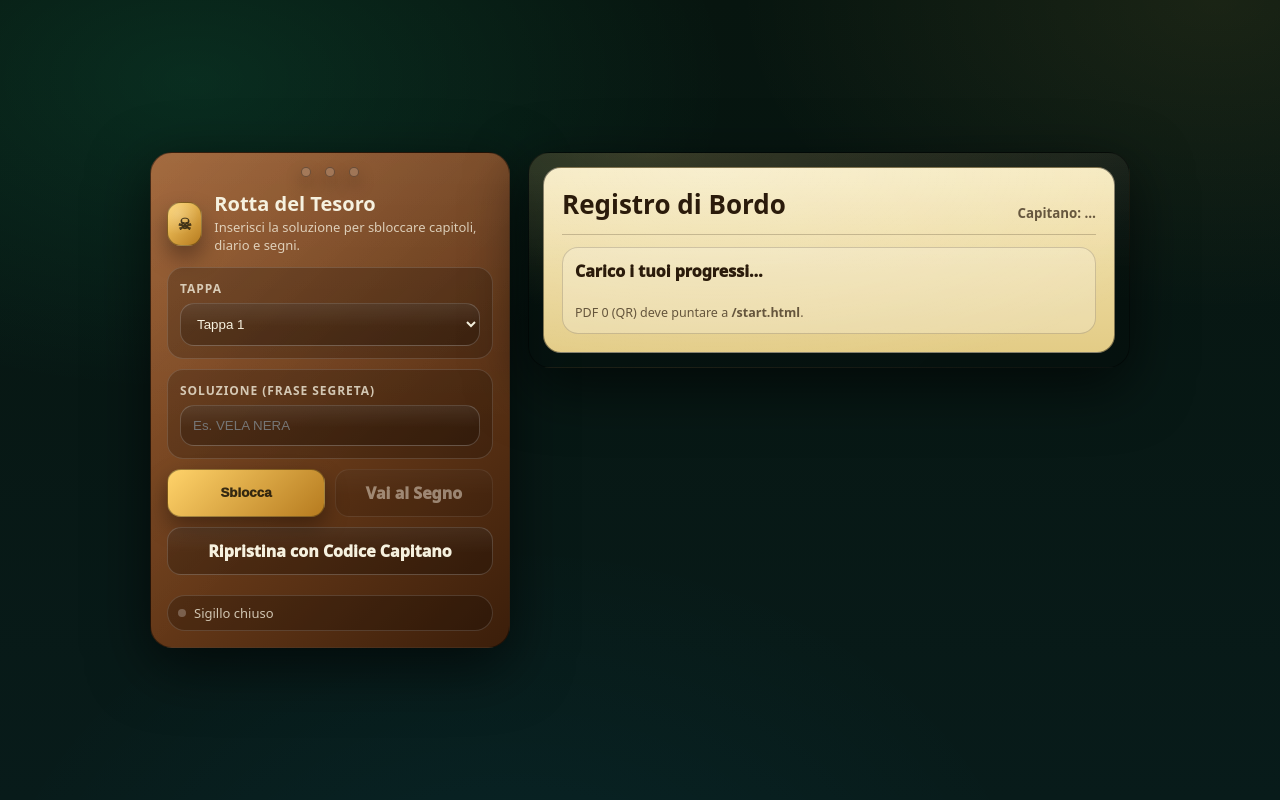
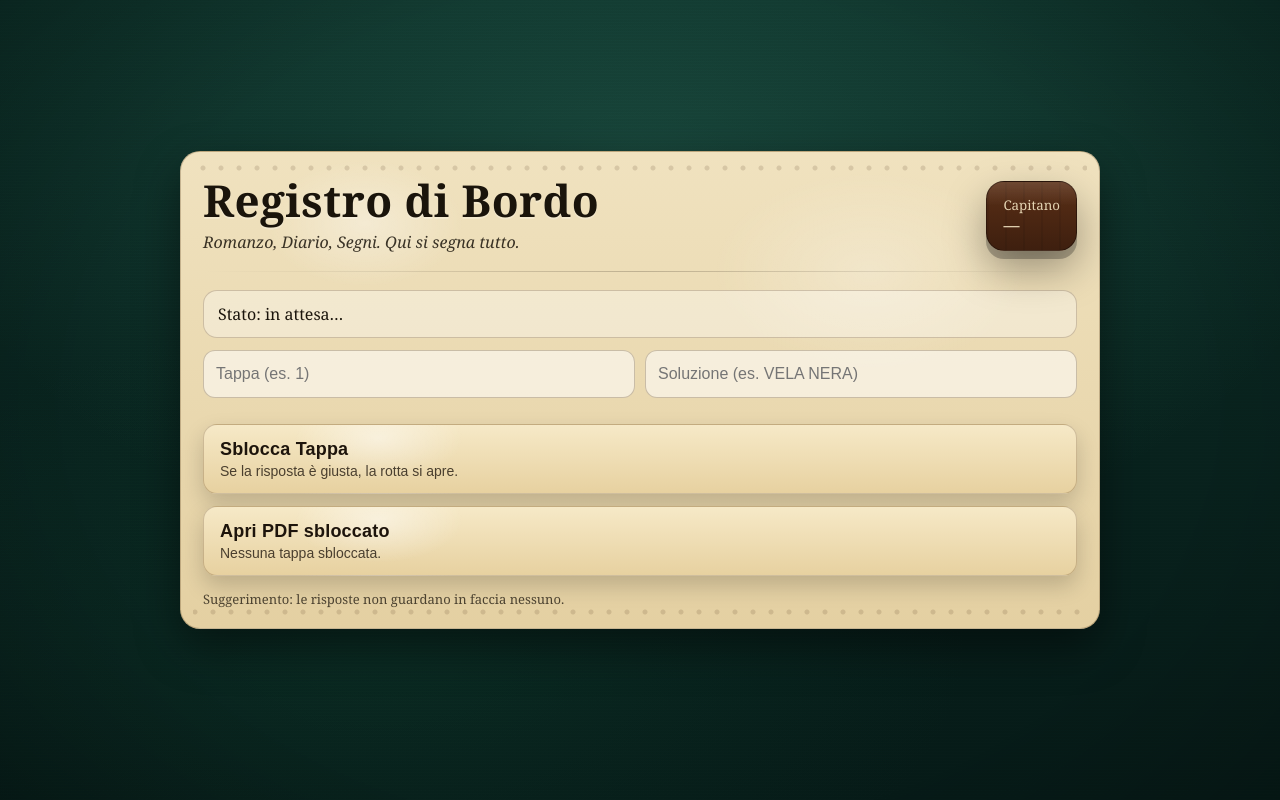
Before and after one commit to Rolonoa86/rotta-del-tesoro, a website: page public/index.html in a window 1280 px wide. Drawn offline with Linux system fonts and the light colour scheme; no server answers.

Commit message:
Update index.html

```diff
--- a/public/index.html
+++ b/public/index.html
@@ -3,74 +3,66 @@
 <head>
   <meta charset="utf-8" />
   <meta name="viewport" content="width=device-width,initial-scale=1" />
-  <title>Rotta del Tesoro</title>
-  <link rel="stylesheet" href="./style.css" />
+  <title>Rotta del Tesoro · Registro</title>
+  <link rel="stylesheet" href="/mi3.css">
 </head>
 <body>
-  <div class="stage">
-    <aside class="sign">
-      <div class="hanger">
-        <div class="chainDot"></div><div class="chainDot"></div><div class="chainDot"></div>
+  <div class="mi3-wrap">
+    <main class="mi3-parchment">
+      <header class="mi3-sign">
+        <div>
+          <h1 class="mi3-title">Registro di Bordo</h1>
+          <p class="mi3-sub">Romanzo, Diario, Segni. Qui si segna tutto.</p>
+        </div>
+        <div class="mi3-wood">
+          <small>Capitano</small>
+          <strong id="capName">—</strong>
+        </div>
+      </header>
+
+      <div class="mi3-divider"></div>
+
+      <section class="mi3-note" id="statusBox">
+        Stato: <span id="statusText">in attesa…</span>
+      </section>
+
+      <div style="height:12px"></div>
+
+      <section class="mi3-row">
+        <input class="mi3-input" id="stageInput" placeholder="Tappa (es. 1)" inputmode="numeric">
+        <input class="mi3-input" id="answerInput" placeholder="Soluzione (es. VELA NERA)">
+      </section>
+
+      <div style="height:12px"></div>
+
+      <div class="mi3-menu">
+        <button class="mi3-btn" id="btnUnlock">
+          <span class="mi3-btn-title">Sblocca Tappa</span>
+          <span class="mi3-btn-desc">Se la risposta è giusta, la rotta si apre.</span>
+        </button>
+
+        <button class="mi3-btn" id="btnOpenPdf" disabled>
+          <span class="mi3-btn-title">Apri PDF sbloccato</span>
+          <span class="mi3-btn-desc" id="pdfHint">Nessuna tappa sbloccata.</span>
+        </button>
       </div>
 
-      <div class="signBody">
-        <div class="brand">
-          <div class="skull">☠</div>
-          <div>
-            <h1>Rotta del Tesoro</h1>
-            <p>Inserisci la soluzione per sbloccare capitoli, diario e segni.</p>
-          </div>
-        </div>
-
-        <div class="menu">
-          <div class="menuCard">
-            <span class="label">Tappa</span>
-            <select id="stageId"></select>
-          </div>
-
-          <div class="menuCard">
-            <span class="label">Soluzione (frase segreta)</span>
-            <input id="passphrase" placeholder="Es. VELA NERA" autocomplete="off" />
-          </div>
-
-          <div class="btnRow">
-            <button id="btnUnlock" class="btn primary">Sblocca</button>
-            <a id="btnAR" class="btn ghost disabled" href="./ar-ios.html">Vai al Segno</a>
-          </div>
-
-          <a class="btn ghost" href="./ripristina.html">Ripristina con Codice Capitano</a>
-
-          <div class="badge">
-            <span class="dot" id="dot"></span>
-            <span id="badgeText">Sigillo chiuso</span>
-          </div>
-        </div>
-      </div>
-    </aside>
-
-    <section class="panel">
-      <div class="panelInner">
-        <div class="title">
-          <h2>Registro di Bordo</h2>
-          <small id="captainSmall">Capitano: …</small>
-        </div>
-
-        <div class="hr"></div>
-
-        <div class="statusBox">
-          <div id="status" class="statusLine">Carico i tuoi progressi…</div>
-          <div id="hint" class="muted"></div>
-
-          <div id="unlockedList" class="list"></div>
-
-          <div class="foot">
-            PDF 0 (QR) deve puntare a <b>/start.html</b>.
-          </div>
-        </div>
-      </div>
-    </section>
+      <div class="mi3-foot" id="hintFoot">Suggerimento: le risposte non guardano in faccia nessuno.</div>
+    </main>
   </div>
 
-  <script type="module" src="./app.js"></script>
+  <script src="/app.js"></script>
+  <script>
+    window.__UI_REG = {
+      capName: document.getElementById('capName'),
+      statusText: document.getElementById('statusText'),
+      stageInput: document.getElementById('stageInput'),
+      answerInput: document.getElementById('answerInput'),
+      btnUnlock: document.getElementById('btnUnlock'),
+      btnOpenPdf: document.getElementById('btnOpenPdf'),
+      pdfHint: document.getElementById('pdfHint'),
+      hintFoot: document.getElementById('hintFoot'),
+    };
+  </script>
 </body>
 </html>
```
